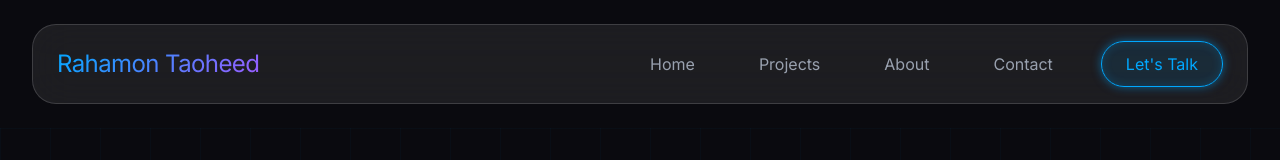
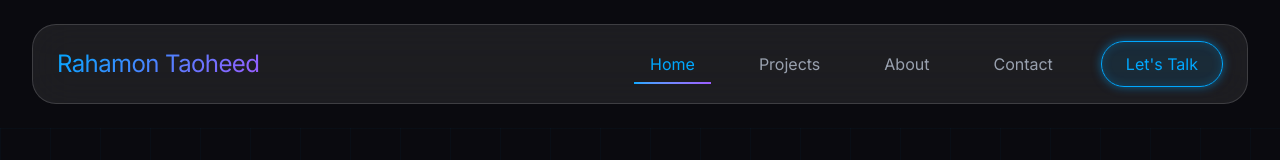
Before and after one commit to Taohedd/My_Portfolio, a React (Vite) app: page / in a window 1280 px wide. Shown: the top 160 px of the page. Built offline with nearby package versions, Linux system fonts and the light colour scheme.

Commit message:
vercel routing update

```diff
--- a/src/components/Navigation.tsx
+++ b/src/components/Navigation.tsx
@@ -1,17 +1,32 @@
 import { Menu, X } from 'lucide-react';
 import { useState } from 'react';
-import { Link, useLocation } from 'react-router-dom'; // Added routing imports
+import {useLocation, useNavigate } from 'react-router-dom'; // Added routing imports
 
 export function Navigation() {
   const [mobileMenuOpen, setMobileMenuOpen] = useState(false);
   const location = useLocation(); // Hook to get current URL path
+  const navigate = useNavigate();
 
-  const navItems = [
-    { id: '/home', label: 'Home' }, // IDs changed to path strings
-    { id: '/projects', label: 'Projects' },
-    { id: '/about', label: 'About' },
-    { id: '/contact', label: 'Contact' },
+  interface Navigation {
+    id: number;
+    label: string;
+    href: string;
+  }
+
+  const navItems: Navigation[] = [
+    { id: 1, label: 'Home', href: '/' }, // IDs changed to path strings
+    { id: 2, label: 'Projects', href: '/projects' },
+    { id: 3, label: 'About', href: '/about' },
+    { id: 4, label: 'Contact', href: '/contact' },
   ];
+
+  const handleRoute = (e: string) => {
+    if (e.startsWith("https")) {
+      window.open(e, '_blank', 'noopener,noreferrer');
+    } else {
+      navigate(e);
+    }
+  }
 
   // Helper to check if a link is currently active
   const isActive = (path: string) => location.pathname === path;
@@ -21,38 +36,38 @@ export function Navigation() {
       <div className="max-w-7xl mx-auto glass-strong rounded-3xl px-4 sm:px-6 py-3 sm:py-4 flex items-center justify-between flex-wrap">
 
         {/* Logo - Link to Home */}
-        <Link
-          to="/"
+        <div
+          onClick={()=> handleRoute("/")}
           className="relative group mb-2 sm:mb-0"
         >
           <span className="text-xl sm:text-2xl tracking-tight">
             <span className="gradient-text">Rahamon Taoheed</span>
           </span>
-          <div className="absolute -bottom-1 left-0 w-0 h-0.5 bg-gradient-to-r from-[#00A8FF] to-[#9B5CFF] group-hover:w-full transition-all duration-300"></div>
-        </Link>
+          <div className="absolute -bottom-1 left-0 w-0 h-0.5 bg-linear-to-r from-[#00A8FF] to-[#9B5CFF] group-hover:w-full transition-all duration-300"></div>
+        </div>
 
         {/* Desktop Navigation - Swapped buttons for Links */}
         <div className="hidden md:flex flex-wrap items-center gap-4 lg:gap-8">
           {navItems.map((item) => (
-            <Link
+            <div
               key={item.id}
-              to={item.id}
-              className={`relative px-3 sm:px-4 py-2 transition-all duration-300 text-sm sm:text-base ${
-                isActive(item.id)
+              onClick={() => handleRoute(item.href)}
+              className={`relative px-3 sm:px-4 py-2 transition-all cursor-pointer duration-300 text-sm sm:text-base ${
+                isActive(item.href)
                   ? 'text-[#00A8FF]'
                   : 'text-gray-400 hover:text-white'
               }`}
             >
               {item.label}
-              {isActive(item.id) && (
-                <div className="absolute bottom-0 left-0 w-full h-0.5 bg-gradient-to-r from-[#00A8FF] to-[#9B5CFF]"></div>
+              {isActive(item.href) && (
+                <div className="absolute bottom-0 left-0 w-full h-0.5 bg-linear-to-r from-[#00A8FF] to-[#9B5CFF]"></div>
               )}
-            </Link>
+            </div>
           ))}
 
-          <Link to="/contact" className="px-4 sm:px-6 py-2.5 rounded-full neon-border-blue bg-[#00A8FF]/10 text-[#00A8FF] text-sm sm:text-base transition-all duration-300 hover:bg-[#00A8FF]/20 whitespace-nowrap">
+          <div onClick={() => handleRoute("https://t.me/Ragner200")} className="px-4 sm:px-6 py-2.5 rounded-full neon-border-blue bg-[#00A8FF]/10 text-[#00A8FF] text-sm sm:text-base transition-all duration-300 hover:bg-[#00A8FF]/20 whitespace-nowrap">
             Let's Talk
-          </Link>
+          </div>
         </div>
 
         {/* Mobile Menu Button */}
@@ -68,26 +83,24 @@ export function Navigation() {
           <div className="w-full mt-2 glass-strong rounded-3xl p-4 sm:p-6 md:hidden">
             <div className="flex flex-col gap-3">
               {navItems.map((item) => (
-                <Link
+                <div
                   key={item.id}
-                  to={item.id}
-                  onClick={() => setMobileMenuOpen(false)}
+                  onClick={() => {setMobileMenuOpen(false), handleRoute(item.href)}}
                   className={`text-left px-3 py-2 rounded-xl text-sm transition-all duration-300 ${
-                    isActive(item.id)
+                    isActive(item.href)
                       ? 'bg-[#00A8FF]/20 text-[#00A8FF]'
                       : 'text-gray-400 hover:bg-white/5 hover:text-white'
                   }`}
                 >
                   {item.label}
-                </Link>
+                </div>
               ))}
-              <Link
-                to="/contact"
-                onClick={() => setMobileMenuOpen(false)}
+              <div
+                onClick={() => {setMobileMenuOpen(false), handleRoute("/contact")}}
                 className="mt-2 px-4 py-2 rounded-xl neon-border-blue bg-[#00A8FF]/10 text-[#00A8FF] text-sm sm:text-base w-full text-center"
               >
                 Let's Talk
-              </Link>
+              </div>
             </div>
           </div>
         )}
```
Also changed, not shown: vercel.json (added).
